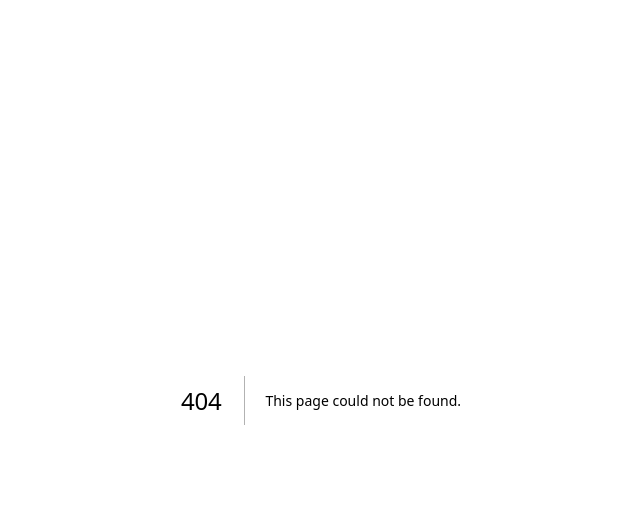
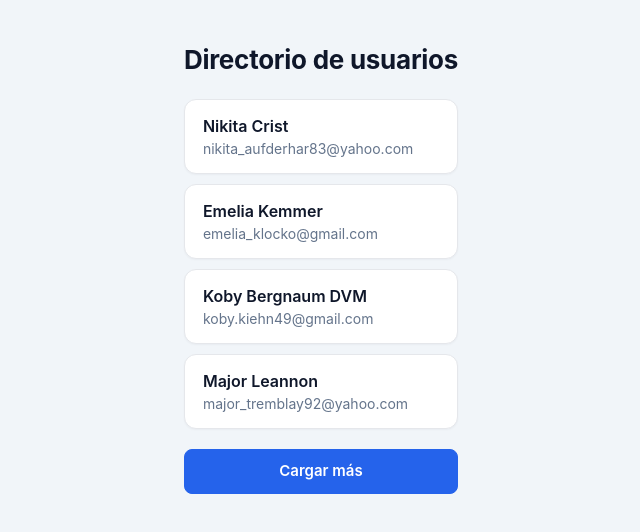
Before and after one commit to Avila-Pato/Interview__Challenges, a Next.js app: page /reto-3 in a window 1280 px wide. Before the commit this address had no page. Shown: the top 532 px of the page, without its empty margins (319-959 px from the left). Built offline with nearby package versions, Linux system fonts and the light colour scheme.

Commit message:
pendiente tarea 3

```diff
--- a/app/reto-1/page.tsx
+++ b/app/reto-1/page.tsx
@@ -70,7 +70,7 @@ function App() {
       </label>
       <ul>
         {users.map((user) => (
-          <li key={user.id}>
+          <li key={`${user.id}`} >
             <input
              type="checkbox"
              checked={selectedUsers.includes(user.id)}
--- /dev/null
+++ b/app/reto-3/api/api.ts
@@ -0,0 +1,32 @@
+import {faker} from "@faker-js/faker";
+import { Page, User } from "../types/type";
+
+
+faker.seed(42);
+
+export const MAX_USERS = 10;
+
+const ALL_USERS: User[] = Array.from({length: MAX_USERS}, () => {
+  const name = faker.person.fullName();
+
+  return {
+    id: faker.number.int(),
+    name,
+    email: faker.internet.email({firstName: name.split(" ")[0]}).toLowerCase(),
+  };
+});
+
+const wait = (ms: number) => new Promise((resolve) => setTimeout(resolve, ms));
+
+const api = {
+  // antes: ({start, count} = { start: 0, count: 4 })
+  list: async ({start = 0, count = 4} = {}): Promise<Page> => {
+    await wait(600);
+
+    const items = ALL_USERS.slice(start, start + count);
+
+    return {items, total: MAX_USERS};
+  },
+};
+
+export default api;
--- /dev/null
+++ b/app/reto-3/page.tsx
@@ -0,0 +1,49 @@
+"use client";
+import {useEffect, useRef, useState} from "react";
+import { User } from "./types/type";
+import api, { MAX_USERS } from "./api/api";
+
+
+function App() {
+  const loaderRef = useRef(null)
+  const [users, setUsers] = useState<User[]>([]);
+
+  function handleLoadMore() {
+    api.list({ start: users.length }).then(({ items }) => {
+      setUsers((prev) => [...prev, ...items]);
+    });
+  }
+
+  useEffect(() => {
+    // const observer = new IntersectionObserver(([entry]) => {
+    //   if(entry.isIntersecting) {
+    //     handleLoadMore()
+    //   }
+    // })
+    // observer.observe(loaderRef.current!)
+
+    // return () => {
+    //     observer.disconnect()
+    // }
+    api.list().then(({ items }) => setUsers(items));
+  }, []);
+
+  return (
+    <main>
+      <h1>Directorio de usuarios</h1>
+      <ul>
+        {users.map((user) => (
+          <li key={user.id}>
+            <div>
+              <strong>{user.name}</strong>
+              <span>{user.email}</span>
+            </div>
+          </li>
+        ))}
+      </ul>
+      <button onClick={handleLoadMore} disabled={users.length >= MAX_USERS}>{users.length >= MAX_USERS ? "Ya no hay mas usuarios" : "Cargar más"}</button>
+    </main>
+  );
+}
+
+export default App;
--- /dev/null
+++ b/app/reto-3/types/type.ts
@@ -0,0 +1,10 @@
+export interface User {
+  id: number;
+  name: string;
+  email: string;
+}
+
+export interface Page {
+  items: User[];
+  total: number;
+}
```
Also changed, not shown: app/reto-3/README.md (added).
